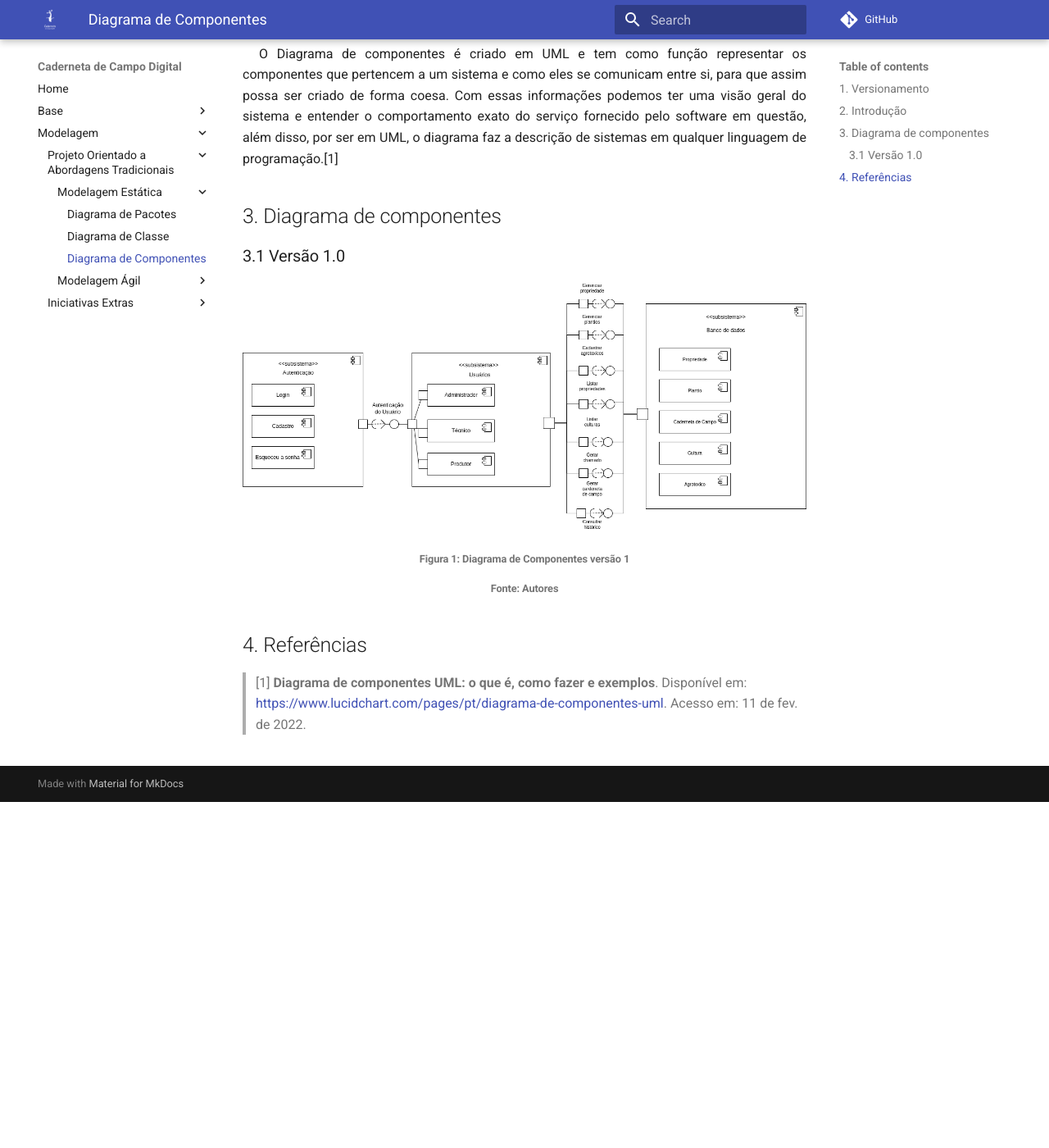
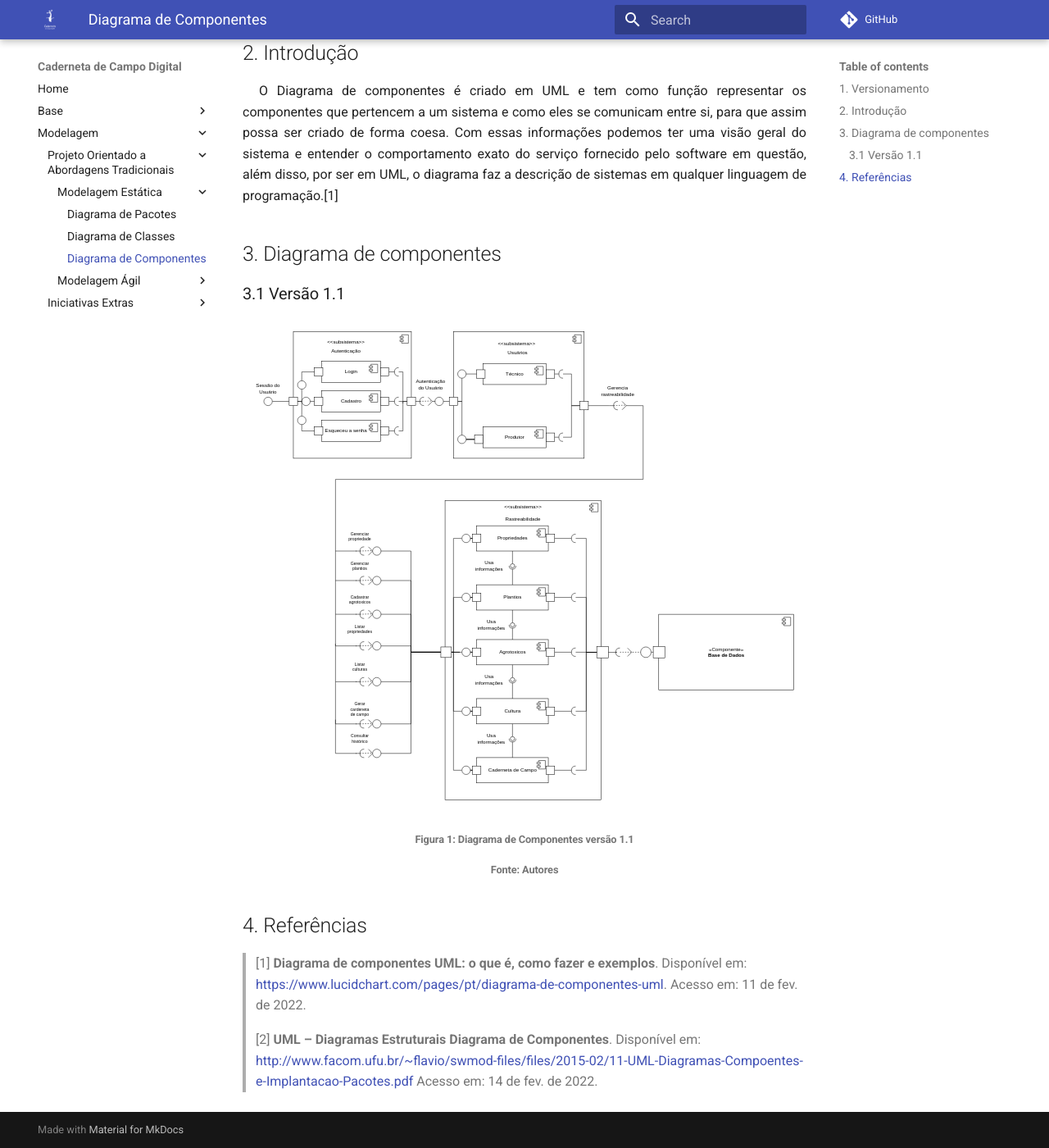
Before and after one commit to UnBArqDsw2021-2/2021.2_G4_CadernetaDeCampoDigital_docs, an MkDocs documentation site: the page built from docs/modelagem/estatica/diagrama_de_componentes.md, in a window 1280 px wide and 1400 px high, scrolled down 422 px. Shown: the whole window at 82% size. Built offline with MkDocs 1.6.1 and Material for MkDocs 9.7.7, drawn with Linux system fonts in a browser that asks for light colours; comment, search, counter and statistics services are not loaded; some of the changed text lies outside the part shown.

Commit message:
(#54) Modificando diagrama de componentes
Co-authored-by: vital14 <limavictor49@gmail.com>

```diff
--- a/docs/modelagem/estatica/diagrama_de_componentes.md
+++ b/docs/modelagem/estatica/diagrama_de_componentes.md
@@ -5,7 +5,8 @@
 | Versão | Data         | Descrição                                 | Autor(es)    |
 | ------ | -----        | ---------------------------------         | ------------ |
 | 1.0    | 13/02/2022   | Criação do documento e introdução         | Victor Lima e Carlos Eduardo |
-| 1.1    | 13/02/2022   | Adição do Diagrama de Componentes              | Victor Lima e Carlos Eduardo|
+| 1.1    | 13/02/2022   | Adição do Diagrama de Componentes         | Victor Lima e Carlos Eduardo |
+| 1.2    | 15/02/2022   | Modificação no Diagrama de Componentes    | Victor Lima e Carlos Eduardo |
 
 ## 2. Introdução
 
@@ -13,11 +14,13 @@
 
 ## 3. Diagrama de componentes
 
-### 3.1 Versão 1.0
-<img src="../../../assets/modelagem/diagramaComponentes.png" class="zoom"/>
-<h6 align = "center">Figura 1: Diagrama de Componentes versão 1</h6>
+### 3.1 Versão 1.1
+<img src="../../../assets/modelagem/diagramaComponentes.svg" class="zoom"/>
+<h6 align = "center">Figura 1: Diagrama de Componentes versão 1.1</h6>
 <h6 align = "center">Fonte: Autores</h6>
 
 ## 4. Referências
 
 > [1] **Diagrama de componentes UML: o que é, como fazer e exemplos**. Disponível em: <a href="https://www.lucidchart.com/pages/pt/diagrama-de-componentes-uml" target="_blanck">https://www.lucidchart.com/pages/pt/diagrama-de-componentes-uml</a>. Acesso em: 11 de fev. de 2022.
+
+> [2] **UML – Diagramas Estruturais Diagrama de Componentes**. Disponível em: <a href="http://www.facom.ufu.br/~flavio/swmod-files/files/2015-02/11-UML-Diagramas-Compoentes-e-Implantacao-Pacotes.pdf" target="_blanck">http://www.facom.ufu.br/~flavio/swmod-files/files/2015-02/11-UML-Diagramas-Compoentes-e-Implantacao-Pacotes.pdf</a> Acesso em: 14 de fev. de 2022.
--- a/mkdocs.yml
+++ b/mkdocs.yml
@@ -61,7 +61,7 @@ nav:
       - Modelagem Estática:
       #   - Diagrama de Classe:
         - Diagrama de Pacotes: modelagem/estatica/diagrama_de_pacotes.md
-        - Diagrama de Classe: modelagem/estatica/diagrama_de_classes.md
+        - Diagrama de Classes: modelagem/estatica/diagrama_de_classes.md
       #   - Diagrama de Pacotes:
         - Diagrama de Componentes: modelagem/estatica/diagrama_de_componentes.md
       # - Modelagem Dinâmica:
```
Also changed, not shown: docs/assets/modelagem/diagramaComponentes.png (deleted), docs/assets/modelagem/diagramaComponentes.svg (added).
